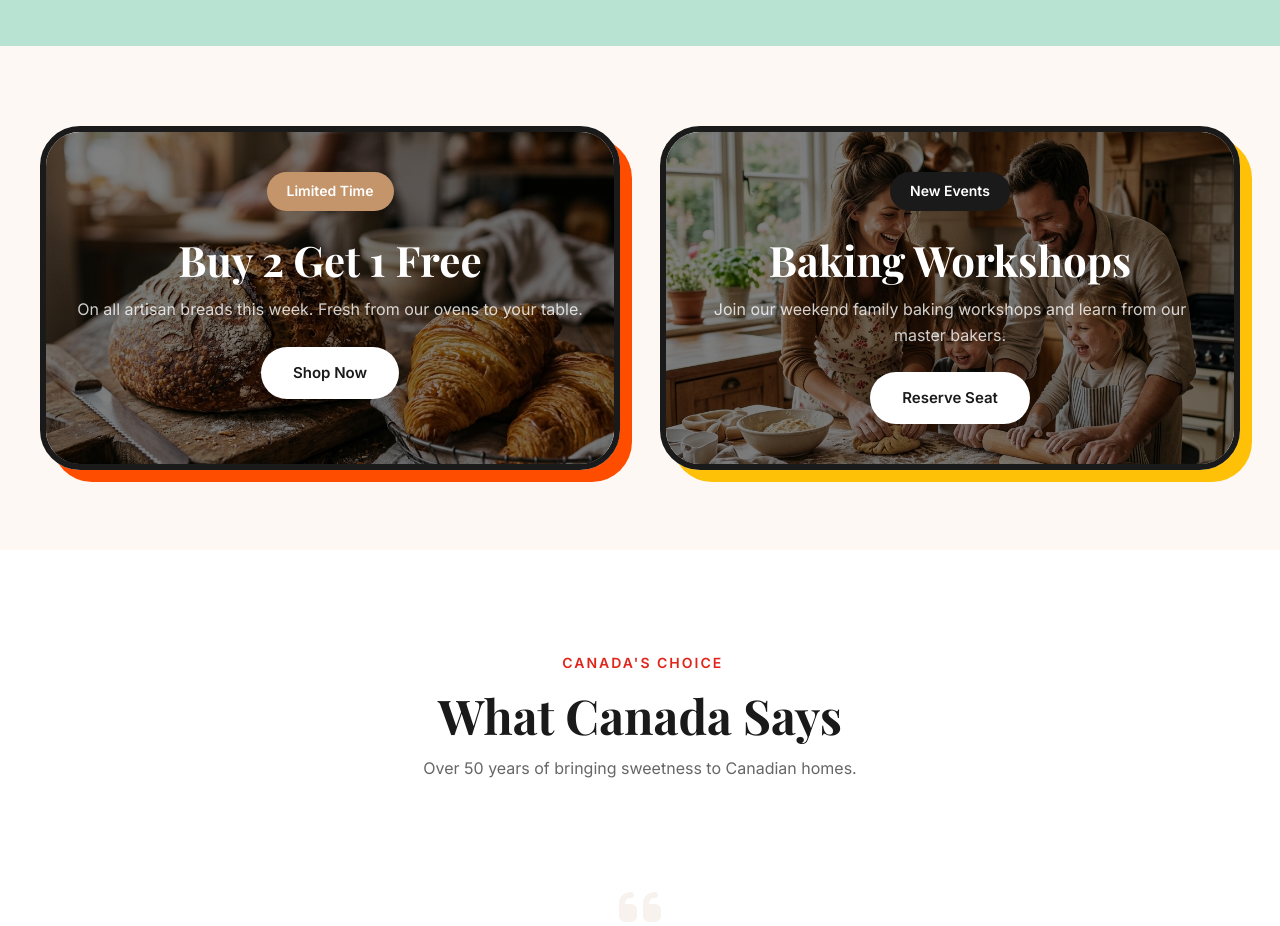
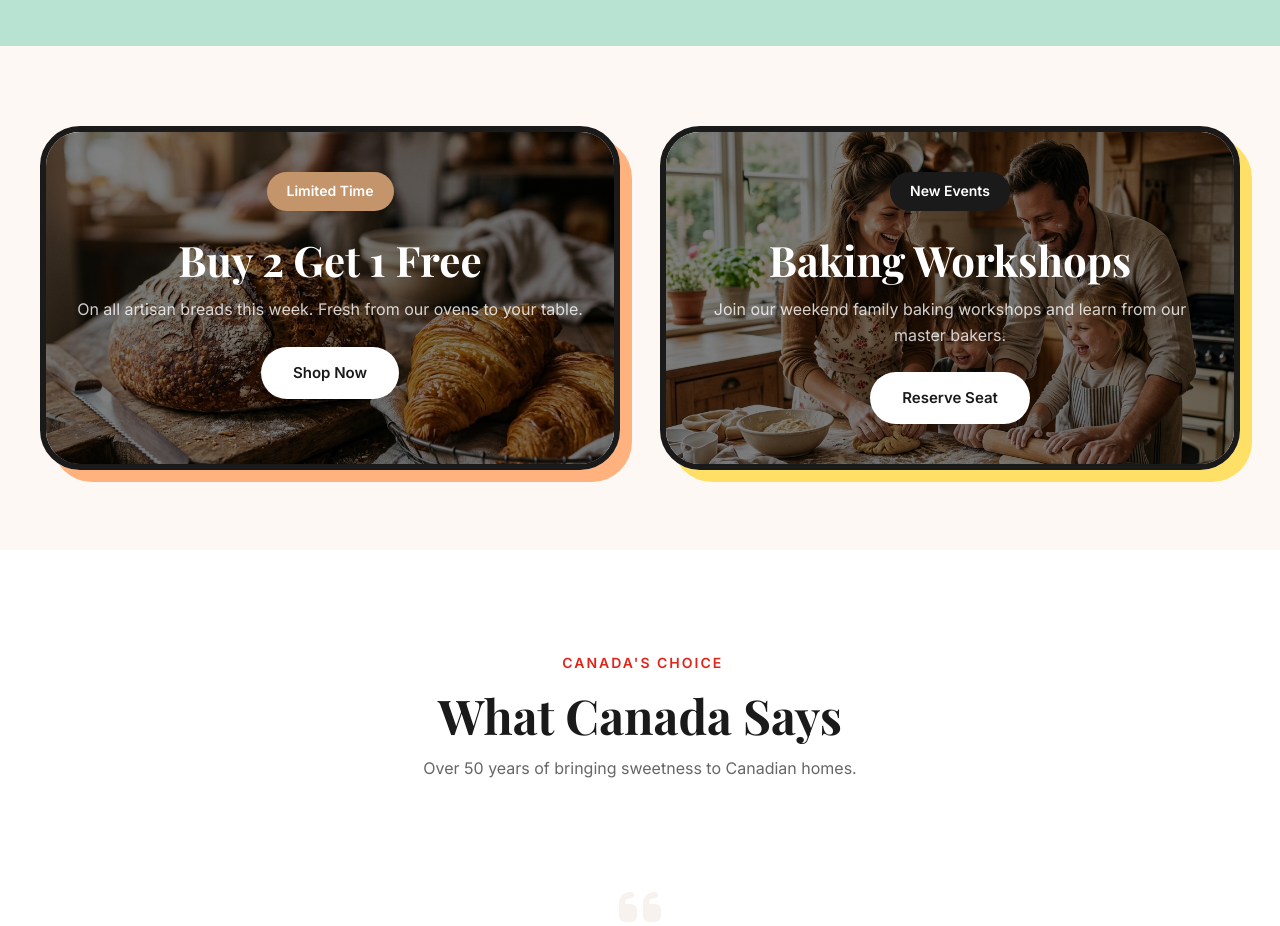
Before and after one commit to amanxridex/a1bakery, a plain HTML site: page index.html in a window 1280 px wide. Shown: the part 2220-3146 px from the top of the page. Drawn offline with nearby package versions, Linux system fonts and the light colour scheme; some icons are missing.

Commit message:
Update promo card drop shadows to pastel colors

```diff
--- a/css/index.css
+++ b/css/index.css
@@ -462,11 +462,11 @@
     flex: 1;
     border-radius: 40px;
     border: 6px solid #1A1A1A;
-    box-shadow: 12px 12px 0px #FF4D00;
+    box-shadow: 12px 12px 0px #FFB27D; /* Pastel Orange */
 }
 
 .promo-card-alt {
-    box-shadow: 12px 12px 0px #FFC107;
+    box-shadow: 12px 12px 0px #FFE066; /* Pastel Yellow */
 }
 
 .promo-bg {
```
